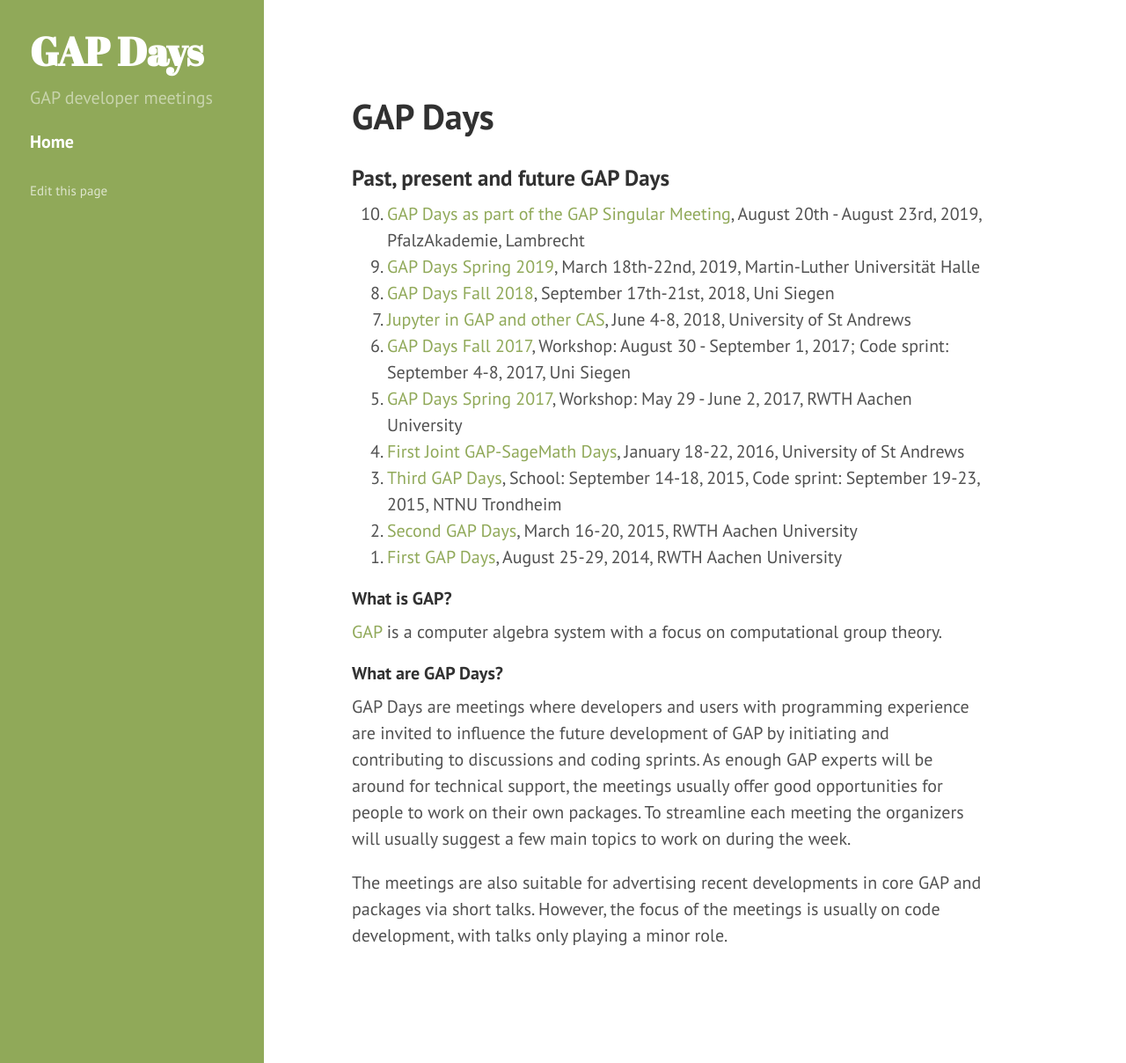
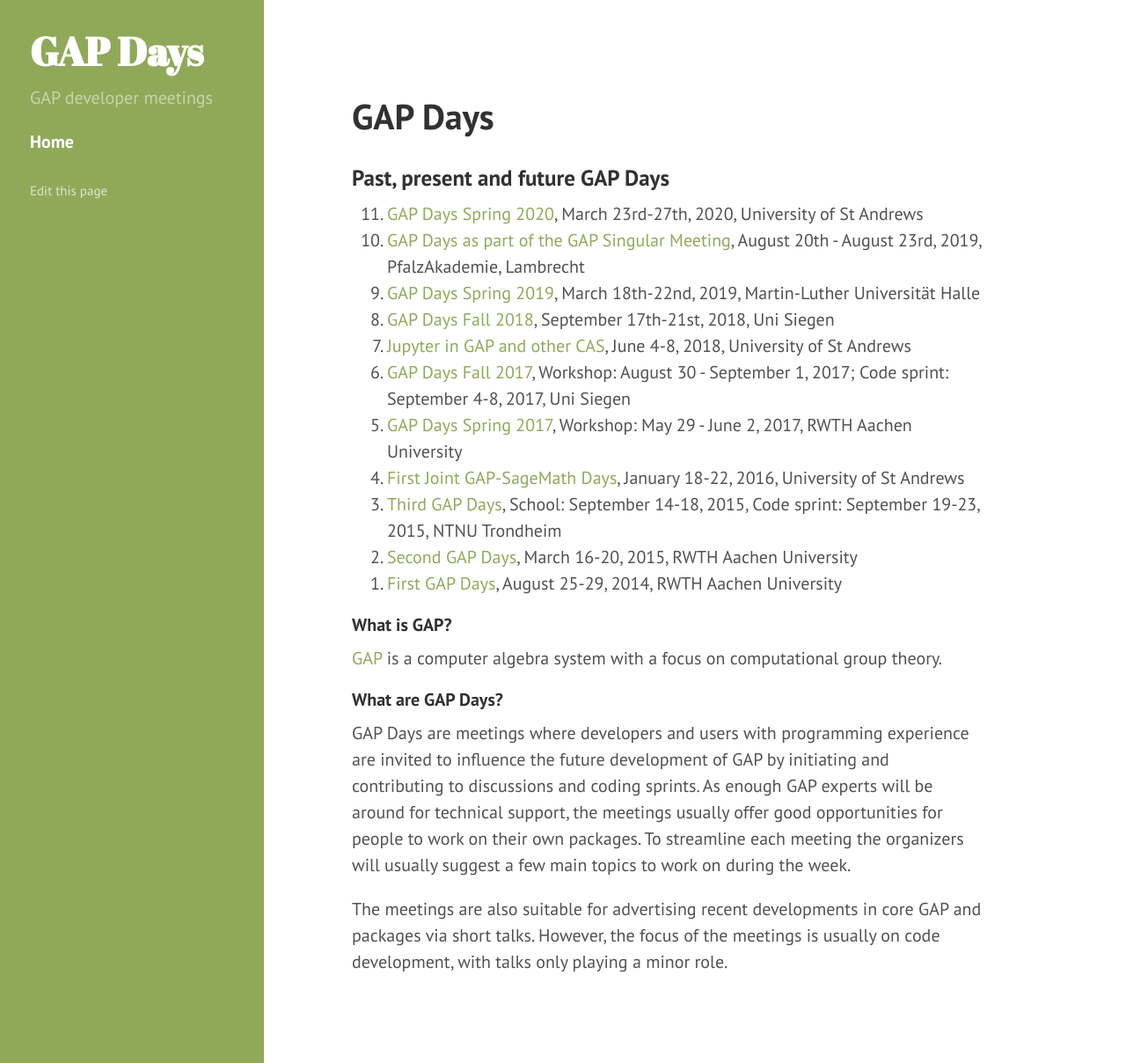
Before and after one commit to gapdays/gapdays.github.io, a Jekyll site: the page built from index.md, in a window 1280 px wide and 1208 px high. Shown: the whole window at 88% size. Built offline with Jekyll 4.4.1, drawn with Linux system fonts in a browser that asks for light colours.

Commit message:
Update index.md with gapdays spring 2020 link.

```diff
--- a/index.md
+++ b/index.md
@@ -8,6 +8,7 @@ title: Home
 ### Past, present and future GAP Days
 
 <ol reversed>
+<li><a href="/gapdays2020-spring">GAP Days Spring 2020</a>, March 23rd-27th, 2020, University of St Andrews</li>
 <li><a href="https://opendreamkit.org/meetings/2019-04-02-GAPSingularMeeting/">GAP Days as part of the GAP Singular Meeting</a>, August 20th - August 23rd, 2019, PfalzAkademie, Lambrecht</li>
 <li><a href="/gapdays2019-spring/">GAP Days Spring 2019</a>, March 18th-22nd, 2019, Martin-Luther Universität Halle</li>
 <li><a href="/gapdays2018-fall/">GAP Days Fall 2018</a>, September 17th-21st, 2018, Uni Siegen</li>
```
